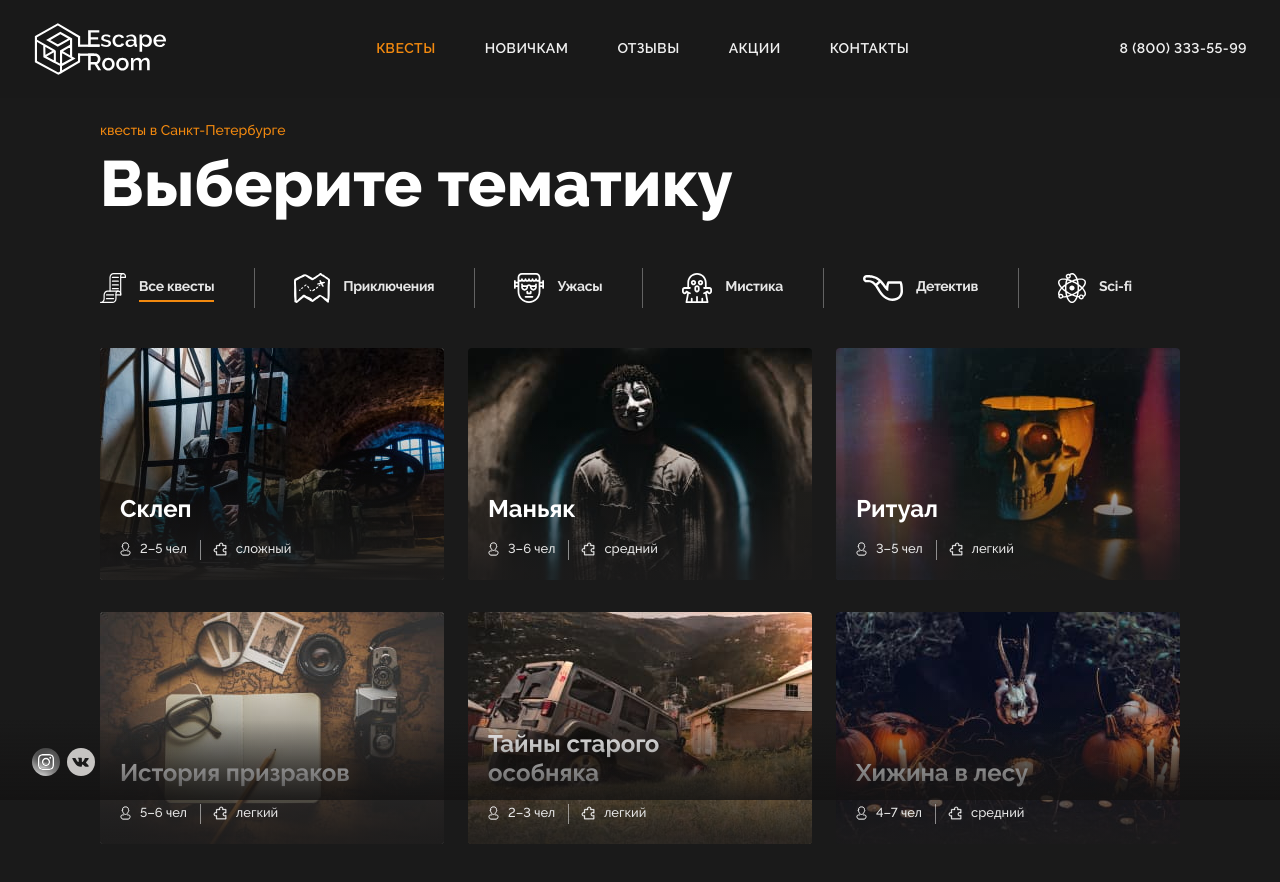
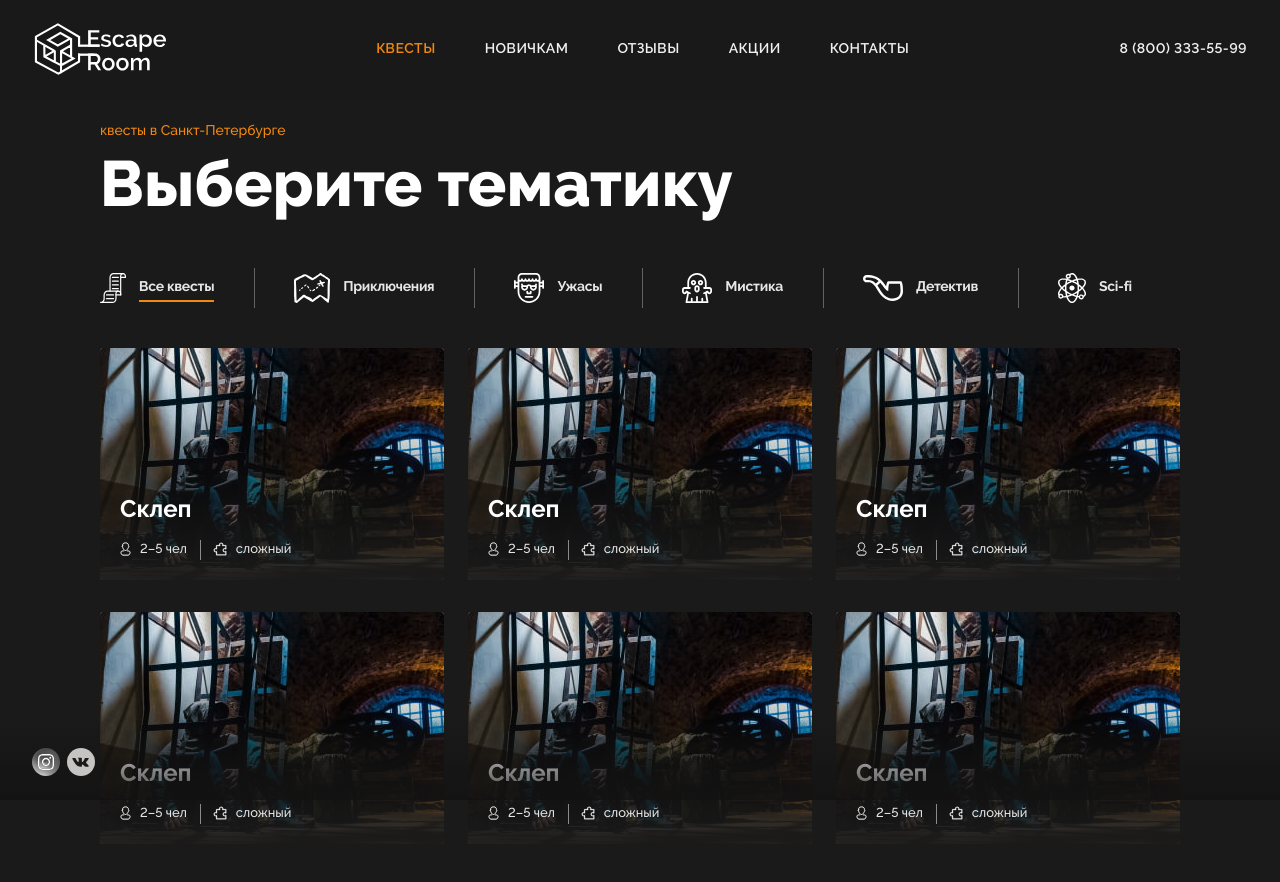
Before and after one commit to artsamoilov/escape-room, a React (Create React App) app: page / in a window 1280 px wide. Shown: the top 882 px of the page. Built offline with nearby package versions, Linux system fonts and the light colour scheme.

Commit message:
add mock data

```diff
--- a/src/components/detailed-quest/detailed-quest.tsx
+++ b/src/components/detailed-quest/detailed-quest.tsx
@@ -5,11 +5,15 @@ import { ReactComponent as IconPerson } from 'assets/img/icon-person.svg';
 import { ReactComponent as IconPuzzle } from 'assets/img/icon-puzzle.svg';
 import * as S from './detailed-quest.styled';
 import { BookingModal } from './components/components';
+import {Quests} from 'mocks/quests';
+import {QuestLevel, QuestType, TranslatedQuestLevel, TranslatedQuestType} from '../../const';
 
 const DetailedQuest = (): JSX.Element => {
   const [isBookingModalOpened, setIsBookingModalOpened] = useState(false);
 
-  const onBookingBtnClick = () => {
+  const {coverImg, title, type, duration, peopleCount, level, description} = Quests[0];
+
+  const handleBookingBtnClick = () => {
     setIsBookingModalOpened(true);
   };
 
@@ -17,43 +21,36 @@ const DetailedQuest = (): JSX.Element => {
     <MainLayout>
       <S.Main>
         <S.PageImage
-          src="../img/cover-maniac.jpg"
-          alt="Квест Маньяк"
+          src={`../${coverImg}`}
+          alt={title}
           width="1366"
           height="768"
         />
         <S.PageContentWrapper>
           <S.PageHeading>
-            <S.PageTitle>Маньяк</S.PageTitle>
-            <S.PageSubtitle>приключения</S.PageSubtitle>
+            <S.PageTitle>{title}</S.PageTitle>
+            <S.PageSubtitle>{TranslatedQuestType[type as QuestType]}</S.PageSubtitle>
           </S.PageHeading>
 
           <S.PageDescription>
             <S.Features>
               <S.FeaturesItem>
                 <IconClock width="20" height="20" />
-                <S.FeatureTitle>90 мин</S.FeatureTitle>
+                <S.FeatureTitle>{duration} мин</S.FeatureTitle>
               </S.FeaturesItem>
               <S.FeaturesItem>
                 <IconPerson width="19" height="24" />
-                <S.FeatureTitle>3–6 чел</S.FeatureTitle>
+                <S.FeatureTitle>{peopleCount[0]}–{peopleCount[1]} чел</S.FeatureTitle>
               </S.FeaturesItem>
               <S.FeaturesItem>
                 <IconPuzzle width="24" height="24" />
-                <S.FeatureTitle>средний</S.FeatureTitle>
+                <S.FeatureTitle>{TranslatedQuestLevel[level as QuestLevel]}</S.FeatureTitle>
               </S.FeaturesItem>
             </S.Features>
 
-            <S.QuestDescription>
-              В комнате с приглушённым светом несколько человек, незнакомых друг
-              с другом, приходят в себя. Никто не помнит, что произошло прошлым
-              вечером. Руки и ноги связаным, но одному из вас получилось
-              освободиться. На стене висит пугающий таймер и запущен отстёт
-              60&nbsp;минут. Сможете ли вы разобраться в стрессовой ситуации,
-              помочь другим, разобраться что произошло и выбраться из комнаты?
-            </S.QuestDescription>
+            <S.QuestDescription>{description}</S.QuestDescription>
 
-            <S.QuestBookingBtn onClick={onBookingBtnClick}>
+            <S.QuestBookingBtn onClick={handleBookingBtnClick}>
               Забронировать
             </S.QuestBookingBtn>
           </S.PageDescription>
--- a/src/components/home/components/quests-catalog/quests-catalog.tsx
+++ b/src/components/home/components/quests-catalog/quests-catalog.tsx
@@ -7,221 +7,87 @@ import { ReactComponent as IconScifi } from 'assets/img/icon-scifi.svg';
 import { ReactComponent as IconPerson } from 'assets/img/icon-person.svg';
 import { ReactComponent as IconPuzzle } from 'assets/img/icon-puzzle.svg';
 import * as S from './quests-catalog.styled';
+import {Quests} from 'mocks/quests';
+import {QuestType} from 'types/quest-type';
+import {QuestLevel, TranslatedQuestLevel} from 'const';
 
 const QuestsCatalog = (): JSX.Element => (
   <>
     <S.Tabs>
       <S.TabItem>
         <S.TabBtn isActive>
-          <IconAllQuests />
+          <IconAllQuests/>
           <S.TabTitle>Все квесты</S.TabTitle>
         </S.TabBtn>
       </S.TabItem>
 
       <S.TabItem>
         <S.TabBtn>
-          <IconAdventures />
+          <IconAdventures/>
           <S.TabTitle>Приключения</S.TabTitle>
         </S.TabBtn>
       </S.TabItem>
 
       <S.TabItem>
         <S.TabBtn>
-          <IconHorrors />
+          <IconHorrors/>
           <S.TabTitle>Ужасы</S.TabTitle>
         </S.TabBtn>
       </S.TabItem>
 
       <S.TabItem>
         <S.TabBtn>
-          <IconMystic />
+          <IconMystic/>
           <S.TabTitle>Мистика</S.TabTitle>
         </S.TabBtn>
       </S.TabItem>
 
       <S.TabItem>
         <S.TabBtn>
-          <IconDetective />
+          <IconDetective/>
           <S.TabTitle>Детектив</S.TabTitle>
         </S.TabBtn>
       </S.TabItem>
 
       <S.TabItem>
         <S.TabBtn>
-          <IconScifi />
+          <IconScifi/>
           <S.TabTitle>Sci-fi</S.TabTitle>
         </S.TabBtn>
       </S.TabItem>
     </S.Tabs>
 
     <S.QuestsList>
-      <S.QuestItem>
-        <S.QuestItemLink to="/quest/1">
+
+      {Quests.map(({id, previewImg, title, peopleCount, level}: QuestType) => (
+          <S.QuestItem key={id}>
+            <S.QuestItemLink to={`/detailed-quest/${id}`}>
               <S.Quest>
                 <S.QuestImage
-              src="img/preview-sklep.jpg"
+                  src={`../${previewImg}`}
                   width="344"
                   height="232"
-              alt="квест Склеп"
+                  alt={`квест ${title}`}
                 />
-
                 <S.QuestContent>
-              <S.QuestTitle>Склеп</S.QuestTitle>
-
+                  <S.QuestTitle>{title}</S.QuestTitle>
                   <S.QuestFeatures>
                     <S.QuestFeatureItem>
-                  <IconPerson />
-                  2–5 чел
+                      <IconPerson/>
+                      {peopleCount[0]}–{peopleCount[1]} чел
                     </S.QuestFeatureItem>
                     <S.QuestFeatureItem>
-                  <IconPuzzle />
-                  сложный
+                      <IconPuzzle/>
+                      {TranslatedQuestLevel[level as QuestLevel]}
                     </S.QuestFeatureItem>
                   </S.QuestFeatures>
                 </S.QuestContent>
               </S.Quest>
             </S.QuestItemLink>
           </S.QuestItem>
+        )
+      )}
 
-      <S.QuestItem>
-        <S.QuestItemLink to="/quest/1">
-          <S.Quest>
-            <S.QuestImage
-              src="img/preview-maniac.jpg"
-              width="344"
-              height="232"
-              alt="квест Маньяк"
-            />
-
-            <S.QuestContent>
-              <S.QuestTitle>Маньяк</S.QuestTitle>
-
-              <S.QuestFeatures>
-                <S.QuestFeatureItem>
-                  <IconPerson />
-                  3–6 чел
-                </S.QuestFeatureItem>
-                <S.QuestFeatureItem>
-                  <IconPuzzle />
-                  средний
-                </S.QuestFeatureItem>
-              </S.QuestFeatures>
-            </S.QuestContent>
-          </S.Quest>
-        </S.QuestItemLink>
-      </S.QuestItem>
-
-      <S.QuestItem>
-        <S.QuestItemLink to="/quest/1">
-          <S.Quest>
-            <S.QuestImage
-              src="img/preview-ritual.jpg"
-              width="344"
-              height="232"
-              alt="квест Ритуал"
-            />
-
-            <S.QuestContent>
-              <S.QuestTitle>Ритуал</S.QuestTitle>
-
-              <S.QuestFeatures>
-                <S.QuestFeatureItem>
-                  <IconPerson />
-                  3–5 чел
-                </S.QuestFeatureItem>
-                <S.QuestFeatureItem>
-                  <IconPuzzle />
-                  легкий
-                </S.QuestFeatureItem>
-              </S.QuestFeatures>
-            </S.QuestContent>
-          </S.Quest>
-        </S.QuestItemLink>
-      </S.QuestItem>
-
-      <S.QuestItem>
-        <S.QuestItemLink to="/quest/1">
-          <S.Quest>
-            <S.QuestImage
-              src="img/preview-old-ceil.jpg"
-              width="344"
-              height="232"
-              alt="квест История призраков"
-            />
-
-            <S.QuestContent>
-              <S.QuestTitle>История призраков</S.QuestTitle>
-
-              <S.QuestFeatures>
-                <S.QuestFeatureItem>
-                  <IconPerson />
-                  5–6 чел
-                </S.QuestFeatureItem>
-                <S.QuestFeatureItem>
-                  <IconPuzzle />
-                  легкий
-                </S.QuestFeatureItem>
-              </S.QuestFeatures>
-            </S.QuestContent>
-          </S.Quest>
-        </S.QuestItemLink>
-      </S.QuestItem>
-
-      <S.QuestItem>
-        <S.QuestItemLink to="/quest/1">
-          <S.Quest>
-            <S.QuestImage
-              src="img/preview-final-frontier.jpg"
-              width="344"
-              height="232"
-              alt="квест Тайны старого особняка"
-            />
-
-            <S.QuestContent>
-              <S.QuestTitle>Тайны старого особняка</S.QuestTitle>
-
-              <S.QuestFeatures>
-                <S.QuestFeatureItem>
-                  <IconPerson />
-                  2–3 чел
-                </S.QuestFeatureItem>
-                <S.QuestFeatureItem>
-                  <IconPuzzle />
-                  легкий
-                </S.QuestFeatureItem>
-              </S.QuestFeatures>
-            </S.QuestContent>
-          </S.Quest>
-        </S.QuestItemLink>
-      </S.QuestItem>
-
-      <S.QuestItem>
-        <S.QuestItemLink to="/quest/1">
-          <S.Quest>
-            <S.QuestImage
-              src="img/preview-house-in-the-woods.jpg"
-              width="344"
-              height="232"
-              alt="квест Хижина в лесу"
-            />
-
-            <S.QuestContent>
-              <S.QuestTitle>Хижина в лесу</S.QuestTitle>
-
-              <S.QuestFeatures>
-                <S.QuestFeatureItem>
-                  <IconPerson />
-                  4–7 чел
-                </S.QuestFeatureItem>
-                <S.QuestFeatureItem>
-                  <IconPuzzle />
-                  средний
-                </S.QuestFeatureItem>
-              </S.QuestFeatures>
-            </S.QuestContent>
-          </S.Quest>
-        </S.QuestItemLink>
-      </S.QuestItem>
     </S.QuestsList>
   </>
 );
--- a/src/const.ts
+++ b/src/const.ts
@@ -1,6 +1,36 @@
 export enum AppRoute {
+  Home = '/',
   Contacts = '/contacts',
-  Home = '/',
-  Quest = '/quest/:id',
+  Quest = '/detailed-quest/:id',
   NotFound = '/404',
 }
+
+export enum QuestLevel {
+  Easy = 'easy',
+  Medium = 'medium',
+  Hard = 'hard',
+}
+
+export const TranslatedQuestLevel = {
+  [QuestLevel.Easy]: 'лёгкий',
+  [QuestLevel.Medium]: 'средний',
+  [QuestLevel.Hard]: 'сложный',
+}
+
+export enum QuestType {
+  All = 'all',
+  Adventures = 'adventures',
+  Horror = 'horror',
+  Mystic = 'mystic',
+  Detective = 'detective',
+  SciFi = 'sci-fi',
+}
+
+export const TranslatedQuestType = {
+  [QuestType.All]: 'все квесты',
+  [QuestType.Adventures]: 'приключения',
+  [QuestType.Horror]: 'ужасы',
+  [QuestType.Mystic]: 'мистика',
+  [QuestType.Detective]: 'детектив',
+  [QuestType.SciFi]: 'sci-fi',
+}
--- /dev/null
+++ b/src/mocks/quests.ts
@@ -0,0 +1,68 @@
+export const Quests = [
+  {
+    "id": 1,
+    "title": "Склеп",
+    "description": "Средневековое кладбище таит в себе много страшных тайн. Местные жители говорят, что в склепе похоронен граф вампир, который по ночам выходит на охоту, чтобы испить человеческой крови. Через час солнце опустится за горизонт, успеете ли вы убить вампира и выбраться из склепа?",
+    "previewImg": "img/preview-sklep.jpg",
+    "coverImg": "img/cover-sklep.jpg",
+    "type": "horror",
+    "level": "hard",
+    "peopleCount": [2, 5],
+    "duration": 120
+  },
+  {
+    "id": 2,
+    "title": "Склеп",
+    "description": "Средневековое кладбище таит в себе много страшных тайн. Местные жители говорят, что в склепе похоронен граф вампир, который по ночам выходит на охоту, чтобы испить человеческой крови. Через час солнце опустится за горизонт, успеете ли вы убить вампира и выбраться из склепа?",
+    "previewImg": "img/preview-sklep.jpg",
+    "coverImg": "img/cover-sklep.jpg",
+    "type": "horror",
+    "level": "hard",
+    "peopleCount": [2, 5],
+    "duration": 120
+  },
+  {
+    "id": 3,
+    "title": "Склеп",
+    "description": "Средневековое кладбище таит в себе много страшных тайн. Местные жители говорят, что в склепе похоронен граф вампир, который по ночам выходит на охоту, чтобы испить человеческой крови. Через час солнце опустится за горизонт, успеете ли вы убить вампира и выбраться из склепа?",
+    "previewImg": "img/preview-sklep.jpg",
+    "coverImg": "img/cover-sklep.jpg",
+    "type": "horror",
+    "level": "hard",
+    "peopleCount": [2, 5],
+    "duration": 120
+  },
+  {
+    "id": 4,
+    "title": "Склеп",
+    "description": "Средневековое кладбище таит в себе много страшных тайн. Местные жители говорят, что в склепе похоронен граф вампир, который по ночам выходит на охоту, чтобы испить человеческой крови. Через час солнце опустится за горизонт, успеете ли вы убить вампира и выбраться из склепа?",
+    "previewImg": "img/preview-sklep.jpg",
+    "coverImg": "img/cover-sklep.jpg",
+    "type": "horror",
+    "level": "hard",
+    "peopleCount": [2, 5],
+    "duration": 120
+  },
+  {
+    "id": 5,
+    "title": "Склеп",
+    "description": "Средневековое кладбище таит в себе много страшных тайн. Местные жители говорят, что в склепе похоронен граф вампир, который по ночам выходит на охоту, чтобы испить человеческой крови. Через час солнце опустится за горизонт, успеете ли вы убить вампира и выбраться из склепа?",
+    "previewImg": "img/preview-sklep.jpg",
+    "coverImg": "img/cover-sklep.jpg",
+    "type": "horror",
+    "level": "hard",
+    "peopleCount": [2, 5],
+    "duration": 120
+  },
+  {
+    "id": 6,
+    "title": "Склеп",
+    "description": "Средневековое кладбище таит в себе много страшных тайн. Местные жители говорят, что в склепе похоронен граф вампир, который по ночам выходит на охоту, чтобы испить человеческой крови. Через час солнце опустится за горизонт, успеете ли вы убить вампира и выбраться из склепа?",
+    "previewImg": "img/preview-sklep.jpg",
+    "coverImg": "img/cover-sklep.jpg",
+    "type": "horror",
+    "level": "hard",
+    "peopleCount": [2, 5],
+    "duration": 120
+  }
+];
```
Lines whose indentation alone changed are shown as unchanged.
